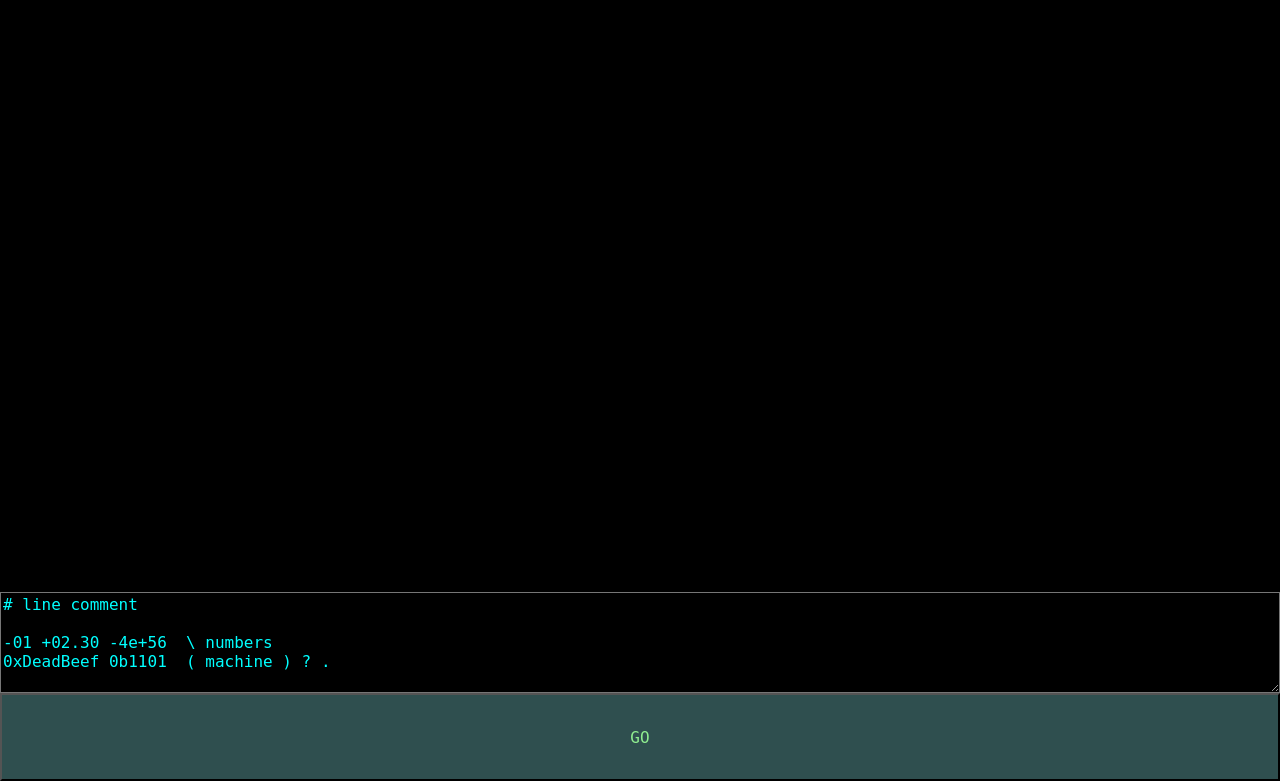
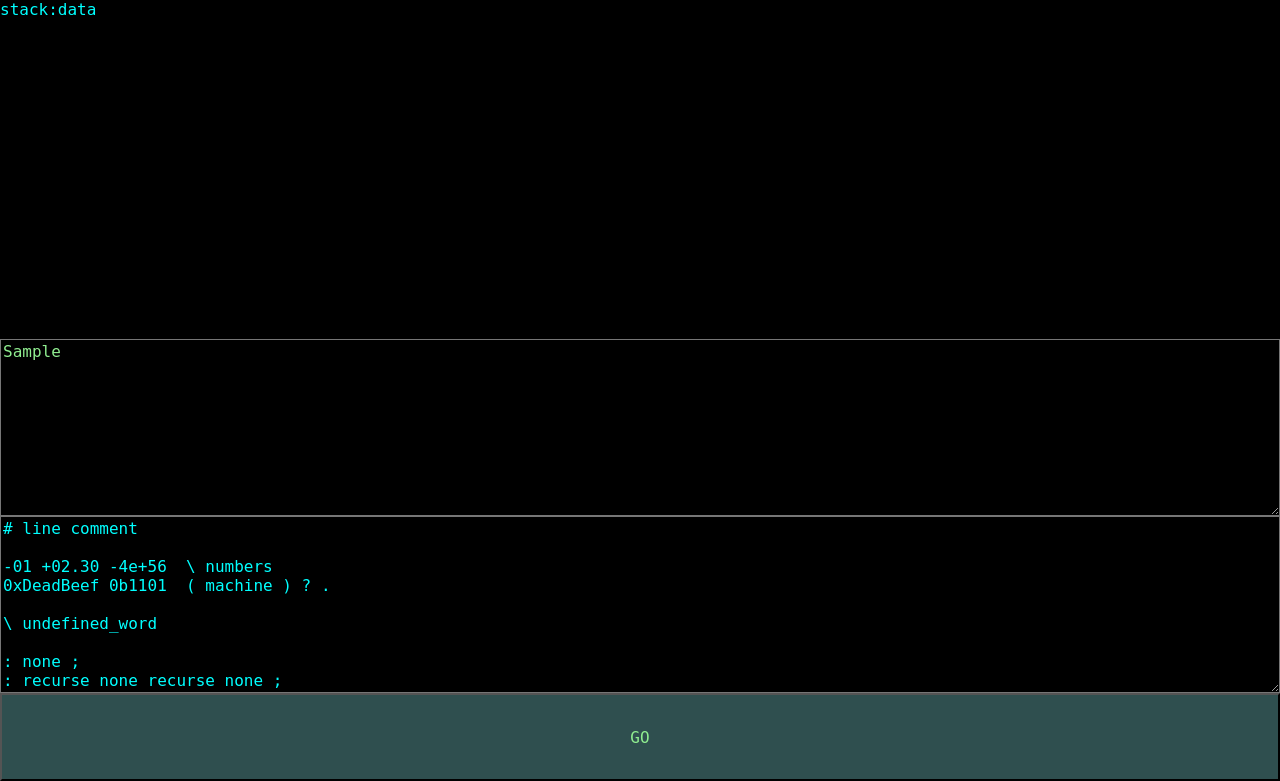
Before and after one commit to ponyatov/jsF, a Flask app: template backend/templates/index.html in a window 1280 px wide. Shown: the part 19-800 px from the top of the page. Run offline with Flask 2, Linux system fonts and the light colour scheme; the template is opened without the code that fills it: most values are stand-ins (such as "Sample title", 1, 10 or a date in 2020).

Commit message:
+ icon , PEGs
Signed-off-by: Dmitry Ponyatov <dponiatov@icbcom.ru>

```diff
--- a/backend/routes.py
+++ b/backend/routes.py
@@ -1,9 +1,12 @@
 from backend import app
 from flask import render_template,make_response
+
 
 @app.route('/')
 @app.route('/index')
 def index():
+    peg_full = open('static/FORTH.peg').read()
+    peg_min  = open('static/minimal.peg').read()
     user = {'username': 'Dmitry'}
     R = render_template('index.html',title='jsF',user=user)
     R = make_response(R)
@@ -16,3 +19,17 @@ def css():
     R = make_response(R)
     R.headers['Content-Type'] = 'text/css; charset=utf-8'
     return R
+
+@app.route('/icon.png')
+def icon():
+    F = open('static/icon.png','rb') ; R = F.read() ; F.close()
+    R = make_response(R)
+    R.headers['Content-Type'] = 'image/png'
+    return R
+
+@app.route('/FORTH.js')
+def js():
+    F = open('static/FORTH.js') ; R = F.read() ; F.close()
+    R = make_response(R)
+    R.headers['Content-Type'] = 'application/javascript; charset=utf-8'
+    return R
--- a/backend/templates/index.html
+++ b/backend/templates/index.html
@@ -2,6 +2,9 @@
 <head>
 	<title>{{ title }} : {{ user.username }}</title>
 	<link rel="stylesheet" type="text/css" href="/black.css">
+	<meta name="theme-color" content="black">
+	<link rel="icon" type="image/png" href="icon.png">
+	<script src='/FORTH.js'></script>
 </head>
 <body>
 
@@ -9,10 +12,14 @@
 Hello, {{ user.username }}
 </pre>
 
+<pre id=stack>stack:data</pre>
+
+<pre id=error></pre>
+
 <div id=cmd>
+<textarea id=peg rows=9>{{ peg_min }}</textarea>
 
-
-<textarea id=pad rows=5>
+<textarea id=pad rows=9>
 # line comment
 
 -01 +02.30 -4e+56  \ numbers
```
Also changed, not shown: static/FORTH.js (added), static/icon.png (added), static/triangle.png (added), 2 other files.
